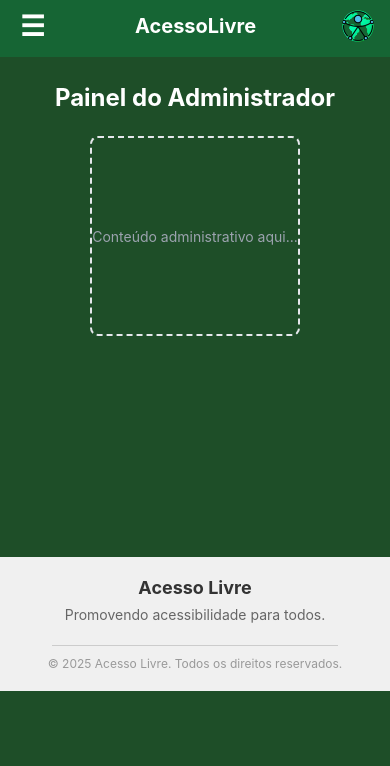
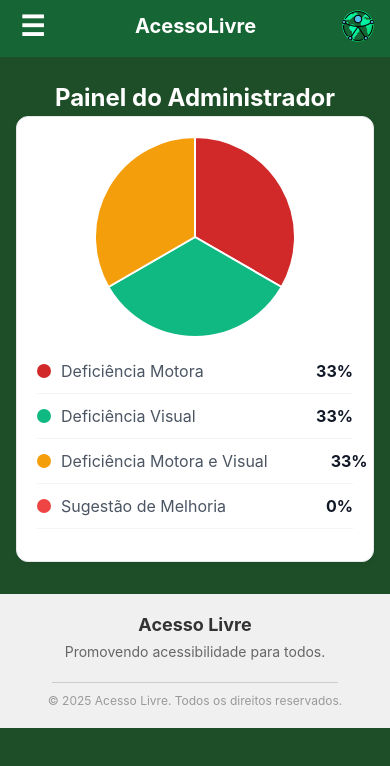
Before and after one commit to Erlanoep13/AcessoLivre-Mobile, a React Native app: screen / in a window 390 px wide. Shown: the top 766 px of the page. Built offline with nearby package versions, Linux system fonts and the light colour scheme.

Commit message:
Adicionando gráfico no painel do administrador.

```diff
--- a/App.jsx
+++ b/App.jsx
@@ -14,6 +14,7 @@ import { ExplicaçõesGerais } from './src/components/ExplicaçoesGerais';
 import { RemovalRequestsPage } from './src/pages/Admin/RemoveRequestPage';
 import { EditRequestsPage } from './src/pages/Admin/EditRequestPage';
 import { AdminPage } from './src/pages/Admin/AdminPage';
+
 
 export default function App() {
   return (
--- a/package.json
+++ b/package.json
@@ -18,7 +18,8 @@
     "react": "19.1.0",
     "react-native": "0.81.5",
     "react-native-maps": "1.20.1",
-    "react-native-safe-area-context": "^5.6.2"
+    "react-native-safe-area-context": "^5.6.2",
+    "react-native-svg": "15.12.1"
   },
   "devDependencies": {
     "@types/react": "~19.1.0",
--- /dev/null
+++ b/src/components/AdminChart.jsx
@@ -0,0 +1,154 @@
+import React from 'react';
+import { View, Text, StyleSheet } from 'react-native';
+import Svg, { G, Path } from 'react-native-svg';
+
+// Dados Iguais aos da sua imagem
+const MOCK_DATA = [
+  { name: 'Deficiência Motora', value: 33, color: '#d12929ff' }, // Azul
+  { name: 'Deficiência Visual', value: 33, color: '#10B981' },   // Verde
+  { name: 'Deficiência Motora e Visual              ', value: 33, color: '#F59E0B' }, // Laranja/Amarelo
+  { name: 'Sugestão de Melhoria', value: 0, color: '#EF4444' }, // Vermelho
+];
+
+export function AdminChart() {
+  const size = 200; // Tamanho do gráfico
+  const radius = size / 2; // Raio
+  const center = size / 2; // Centro
+  const totalValue = MOCK_DATA.reduce((sum, item) => sum + item.value, 0);
+
+  let startAngle = 0;
+
+  // Função para converter ângulo em coordenadas (x,y)
+  const polarToCartesian = (centerX, centerY, radius, angleInDegrees) => {
+    // Subtraímos 90 para começar do topo (meio-dia)
+    const angleInRadians = ((angleInDegrees - 90) * Math.PI) / 180.0;
+    return {
+      x: centerX + radius * Math.cos(angleInRadians),
+      y: centerY + radius * Math.sin(angleInRadians),
+    };
+  };
+
+  return (
+    <View style={styles.card}>
+
+
+      {/* Container do Gráfico (Centralizado) */}
+      <View style={styles.chartWrapper}>
+        <Svg width={size} height={size}>
+          <G rotation={0} origin={`${center}, ${center}`}>
+            {MOCK_DATA.map((item, index) => {
+              const sliceAngle = (item.value / totalValue) * 360;
+              const endAngle = startAngle + sliceAngle;
+
+              // Calcula o ponto final do arco na borda
+              const end = polarToCartesian(center, center, radius, endAngle);
+
+              const largeArcFlag = sliceAngle <= 180 ? '0' : '1';
+
+              // Caminho da fatia de pizza:
+              // 1. Move para o centro (L center, center)
+              // 2. Desenha linha até o início do arco (L start.x, start.y) - Opcional se começar do zero
+              // 3. Desenha o arco (A ...)
+              // 4. Fecha o caminho voltando ao centro (Z)
+
+              // Ponto inicial do arco
+              const start = polarToCartesian(center, center, radius, startAngle);
+
+              const pathData = [
+                'M', center, center, // Começa no centro
+                'L', start.x, start.y, // Linha até a borda inicial
+                'A', radius, radius, 0, largeArcFlag, 1, end.x, end.y, // Arco
+                'Z', // Fecha voltando ao centro
+              ].join(' ');
+
+              startAngle += sliceAngle; // Prepara para a próxima fatia
+
+              return (
+                <Path
+                  key={index}
+                  d={pathData}
+                  fill={item.color} // Preenchimento sólido
+                  stroke="#FFF" // Borda branca fina para separar as fatias
+                  strokeWidth={2}
+                />
+              );
+            })}
+          </G>
+        </Svg>
+      </View>
+
+      {/* Legenda (Agora embaixo do gráfico) */}
+      <View style={styles.legendContainer}>
+        {MOCK_DATA.map((item, index) => (
+          <View key={index} style={styles.legendItem}>
+            <View style={styles.legendLeft}>
+              <View style={[styles.colorDot, { backgroundColor: item.color }]} />
+              <Text style={styles.legendLabel}>{item.name}</Text>
+            </View>
+            <Text style={styles.legendValue}>{item.value}%</Text>
+          </View>
+        ))}
+      </View>
+
+    </View>
+  );
+}
+
+const styles = StyleSheet.create({
+  card: {
+    backgroundColor: '#FFF',
+    borderRadius: 12,
+    padding: 20,
+    marginBottom: 16,
+    elevation: 2,
+    shadowColor: '#000',
+    shadowOpacity: 0.05,
+    shadowRadius: 4,
+    shadowOffset: { width: 0, height: 2 },
+    borderWidth: 1,
+    borderColor: '#E5E7EB',
+  },
+  cardTitle: {
+    fontSize: 18,
+    fontWeight: 'bold',
+    color: '#111827',
+    marginBottom: 20,
+    textAlign: 'center',
+  },
+  chartWrapper: {
+    alignItems: 'center', // Centraliza o SVG horizontalmente
+    marginBottom: 24, // Espaço entre gráfico e legenda
+  },
+  legendContainer: {
+    // Removemos o flex: 1 e marginLeft que tinham antes
+    width: '100%',
+  },
+  legendItem: {
+    flexDirection: 'row',
+    alignItems: 'center',
+    justifyContent: 'space-between', // Separa label (esq) e valor (dir)
+    marginBottom: 12,
+    paddingBottom: 12,
+    borderBottomWidth: 1, // Linha separadora sutil
+    borderBottomColor: '#F3F4F6',
+  },
+  legendLeft: {
+    flexDirection: 'row',
+    alignItems: 'center',
+  },
+  colorDot: {
+    width: 14,
+    height: 14,
+    borderRadius: 7, // Círculo perfeito
+    marginRight: 10,
+  },
+  legendLabel: {
+    fontSize: 16,
+    color: '#4B5563',
+  },
+  legendValue: {
+    fontSize: 16,
+    fontWeight: 'bold',
+    color: '#111827',
+  },
+});
--- a/src/pages/Admin/AdminPage.jsx
+++ b/src/pages/Admin/AdminPage.jsx
@@ -2,6 +2,7 @@ import React from 'react';
 import { View, Text, ScrollView, StyleSheet } from 'react-native';
 import { Navbar } from '../../components/Navbar';
 import { Footer } from '../../components/Footer';
+import { AdminChart } from '../../components/AdminChart';
 
 export function AdminPage() {
   return (
@@ -11,14 +12,11 @@ export function AdminPage() {
       <Navbar />
 
       <ScrollView style={styles.scrollContainer}>
-
         <View style={styles.content}>
           <Text style={styles.pageTitle}>Painel do Administrador</Text>
 
-          {/* Área vazia aguardando seus próximos comandos */}
-          <View style={styles.placeholder}>
-            <Text style={{ color: '#9CA3AF' }}>Conteúdo administrativo aqui...</Text>
-          </View>
+          <AdminChart />
+
         </View>
 
         {/* Footer no final */}
```
Also changed, not shown: 1 other file (tests, documents, lock files or other folders).
